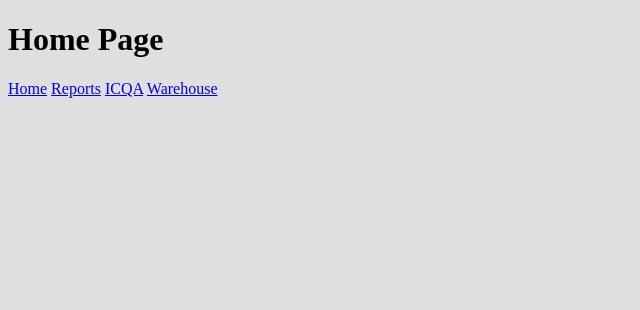
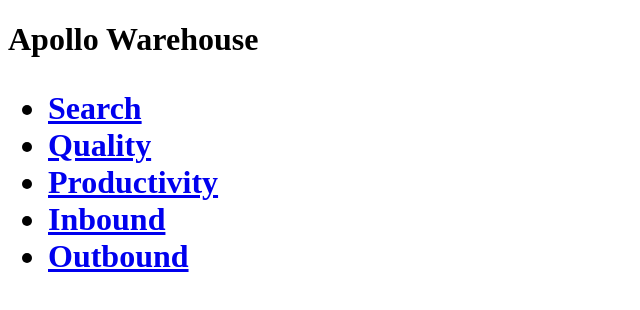
Before and after one commit to lesliefg/icqa-lfg, a plain HTML site: page index.html in a window 1280 px wide. Shown: the whole page, without its empty margins (0-640 px from the left). Drawn offline with Linux system fonts and the light colour scheme; files that its build step writes are made by us from their sources.

Commit message:
Update index.html

```diff
--- a/index.html
+++ b/index.html
@@ -1,21 +1,25 @@
 <!DOCTYPE html>
+
 <html lang="en">
   <head>
-    <meta charset="UTF-8" />
-    <meta http-equiv="X-UA-Compatible" content="IE=edge" />
-    <meta name="viewport" content="width=device-width, initial-scale=1.0" />
-    <title>Scout</title>
+    <meta charset="utf-8">
+    <link rel="stylesheet" href="./assets/css/style.css">
+    <title>ICQA</title>
   </head>
-  <body>
-    <body style="background-color: #DFDFDF;">
-    <header id="top">
-      <h1>Home Page</h1>
-    </header>
-  <div class="topnav">
-  <a class="active" href="#home">Home</a>
-  <a href="/reports">Reports</a>
-  <a href="/icqa">ICQA</a>
-  <a href="/warehouse">Warehouse</a>
-</div>
-  </body>
+
+<body>
+  <!--This is the header bar and navigation links-->
+    <header class="header">
+      <h1>Apollo <span class="Warehouse">Warehouse</span><h1>
+      <nav>
+        <ul>
+          <li><a href="/">Search</li>
+          <li><a href="/">Quality</li>
+          <li><a href="/">Productivity</li>
+          <li><a href="/">Inbound</li>
+          <li><a href="/">Outbound</li>
+        </ul>
+      </nav>
+  </header>
+</body>
 </html>
```
